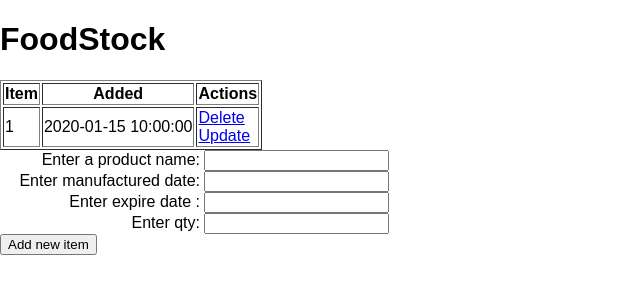
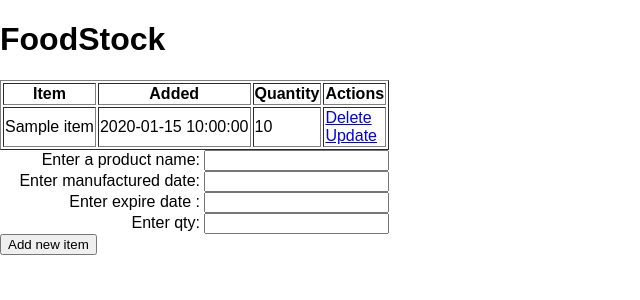
Before and after one commit to josbex/exjobb_foodstock, a Flask app: template API/templates/index.html in a window 1280 px wide. Shown: the top 300 px of the page, without its empty margins (0-640 px from the left). Run offline with Flask 2, Linux system fonts and the light colour scheme; the template is opened without the code that fills it: most values are stand-ins (such as "Sample title", 1, 10 or a date in 2020).

Commit message:
Products can be added to stock and names of prodcuts are displayed in a table

```diff
--- a/API/app.py
+++ b/API/app.py
@@ -1,6 +1,6 @@
 from flask import Flask, render_template, url_for, request, redirect, jsonify
 from estimationAPI import stringToMonth, addNewProduct
-from extras import getData, db_constants
+from extras import getData, db_constants, product_table, stock_table
 
 
 app = Flask(__name__)
@@ -19,12 +19,31 @@ def index():
     else:
         stmt = "SELECT * FROM " +  db_constants['STOCK_TABLE']
         items = getData(stmt, [])
+        items = displayStock(items)
         print(items)
         return render_template('index.html', items=items)
 
-#def displaStock():
-#    return null
+def displayStock(items):
+    stmt = "SELECT "+ product_table['PRODUCT_NAME'] + " FROM " + db_constants['PRODUCT_TABLE'] + " WHERE "
+    fields = []
+    for item in items:
+        stmt+= product_table['ID'] + " = ? OR "
+        fields.append(item[stock_table['PRODUCT_ID']])
+    stmt = stmt[:-4] + ';'
+    print(stmt)
+    nameItems = getData(stmt, fields)
+    print(nameItems)
+    items = mergeItems(nameItems, items)
+    return items
 
+def mergeItems(nameItems, items):
+    i = 0
+    for name in nameItems:
+        print(name['name'])
+        print(items[i])
+        items[i]['name'] = name['name']
+        i+=1
+    return items
 
 if __name__ == '__main__':
 	app.run(debug=True)
--- a/API/templates/index.html
+++ b/API/templates/index.html
@@ -14,12 +14,14 @@
 		<tr>
 			<th>Item</th>
 			<th>Added</th>
+			<th>Quantity</th>
 			<th>Actions</th>
 		</tr>
 		{% for item in items %}
 			<tr>
-				<td>{{ item['product_id'] }}</td>
+				<td>{{ item['name'] }}</td>
 				<td>{{item['addedDate']}}</td>
+				<td>{{item['qty']}}</td>
 				<td>
 					<a href="/delete/{{item['product_id']}}">Delete</a>
 					<br>
```
Also changed, not shown: ExampleDatabase/test.db.
